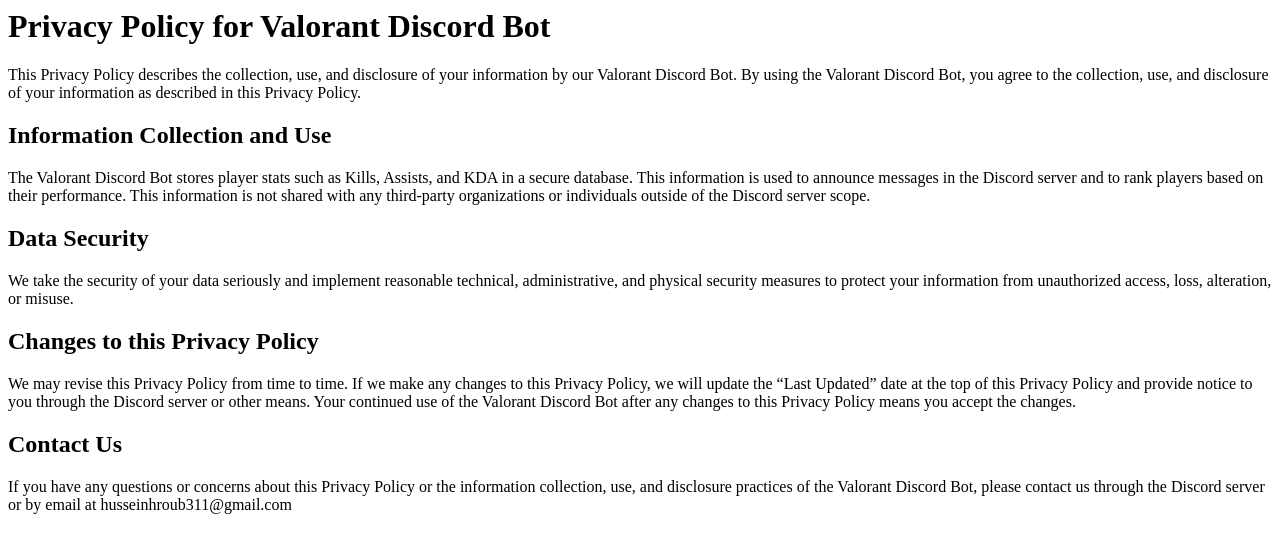
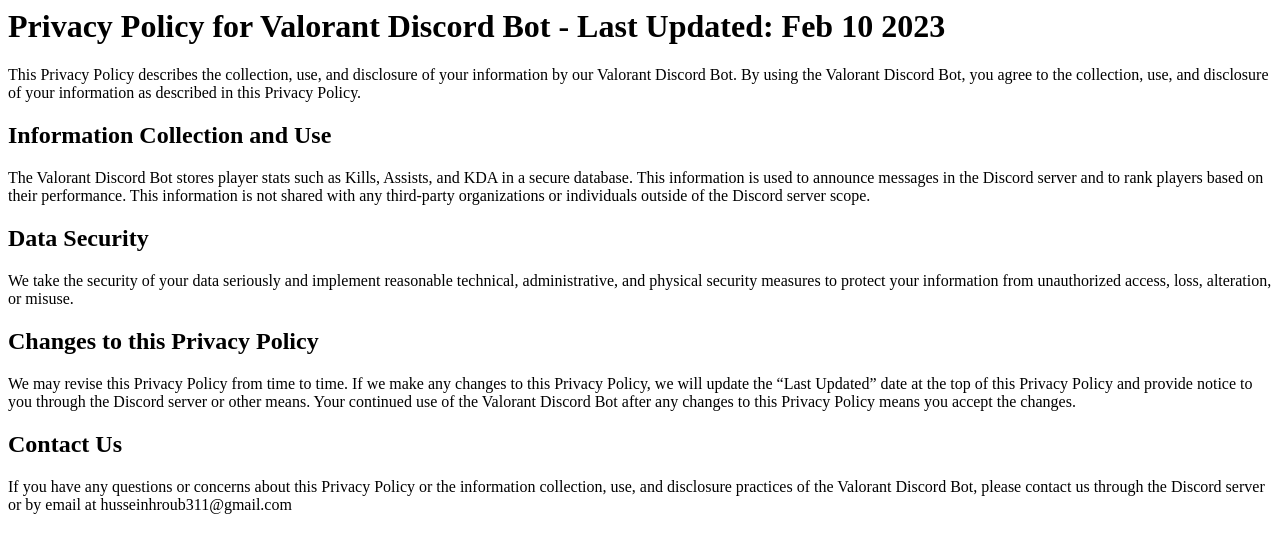
Before and after one commit to HusseinHroub/DiscordBottu, a plain HTML site: page privatePolicy.html in a window 1280 px wide. Drawn offline with Linux system fonts and the light colour scheme.

Commit message:
Update privatePolicy.html

```diff
--- a/privatePolicy.html
+++ b/privatePolicy.html
@@ -3,7 +3,7 @@
     <title>Privacy Policy</title>
   </head>
   <body>
-<h1>Privacy Policy for Valorant Discord Bot</h1>
+<h1>Privacy Policy for Valorant Discord Bot - Last Updated: Feb 10 2023</h1>
 <p>This Privacy Policy describes the collection, use, and disclosure of your information by our Valorant Discord Bot. By using the Valorant Discord Bot, you agree to the collection, use, and disclosure of your information as described in this Privacy Policy.</p>
 <h2>Information Collection and Use</h2>
 <p>The Valorant Discord Bot stores player stats such as Kills, Assists, and KDA in a secure database. This information is used to announce messages in the Discord server and to rank players based on their performance. This information is not shared with any third-party organizations or individuals outside of the Discord server scope.</p>
```
